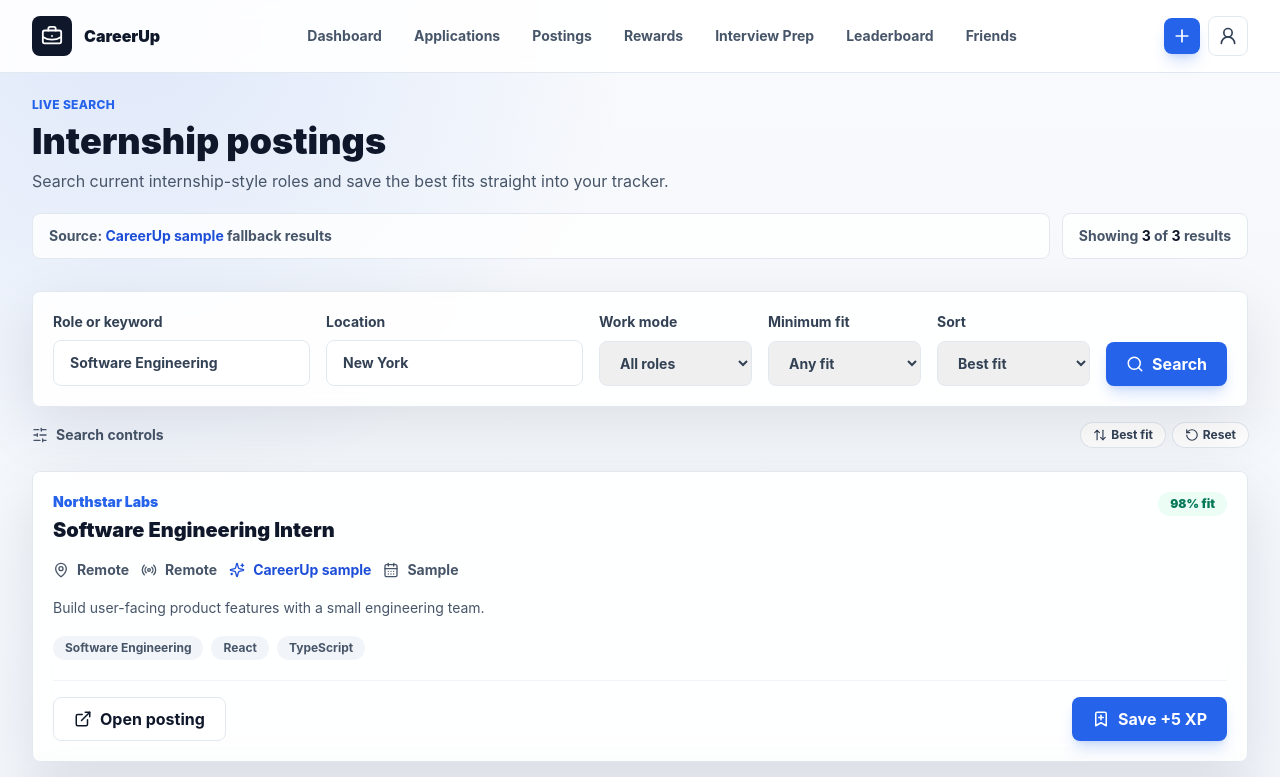
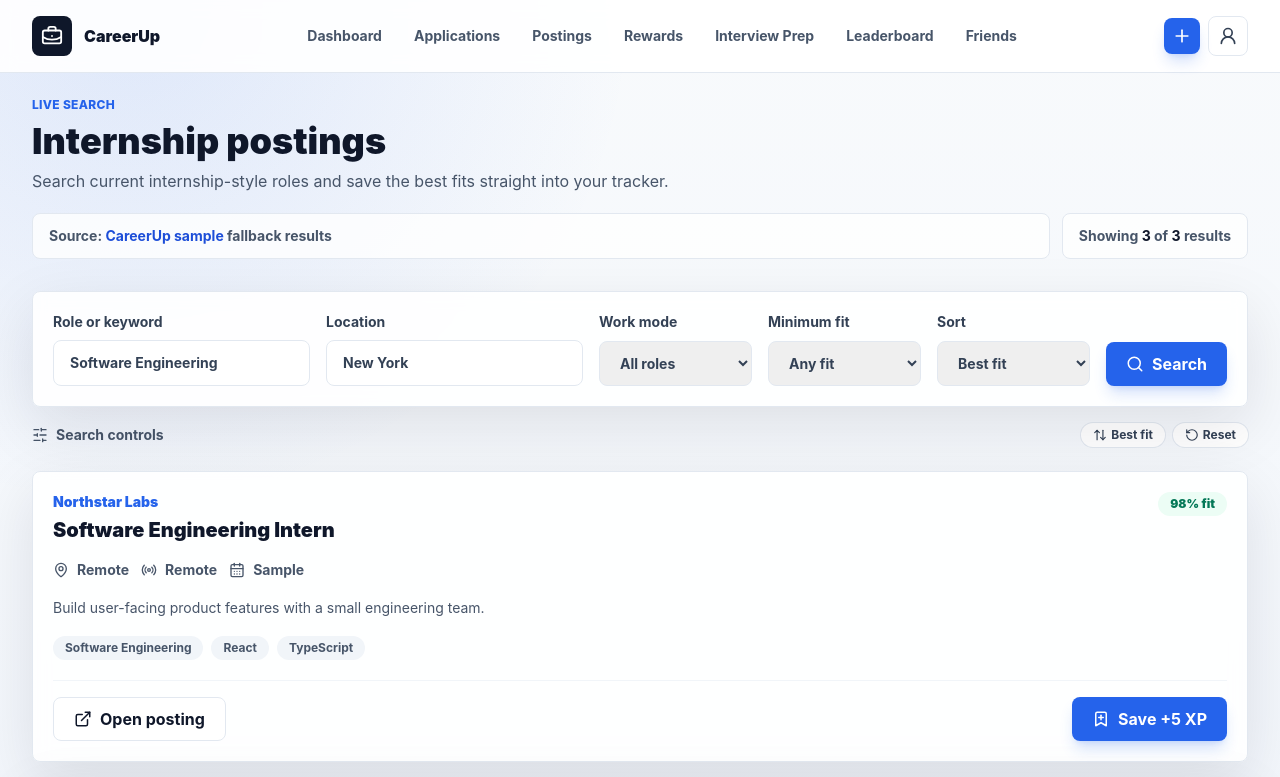
Before and after one commit to Varun-gull/CareerUp, a Next.js app: page /postings in a window 1280 px wide. Shown: the top 777 px of the page. Built offline with nearby package versions, Linux system fonts and the light colour scheme; no server answers.

Commit message:
Remove source API label from posting cards
Co-Authored-By: Claude Sonnet 4.6 <noreply@anthropic.com>

```diff
--- a/components/PostingCard.tsx
+++ b/components/PostingCard.tsx
@@ -1,4 +1,4 @@
-import { BookmarkPlus, CalendarDays, ExternalLink, MapPin, Radio, Sparkles } from "lucide-react";
+import { BookmarkPlus, CalendarDays, ExternalLink, MapPin, Radio } from "lucide-react";
 import { savePostingApplication } from "@/lib/applications/actions";
 import type { InternshipPosting } from "@/lib/types";
 
@@ -25,10 +25,7 @@ export function PostingCard({ posting }: { posting: InternshipPosting }) {
         <span className="inline-flex items-center gap-2">
           <Radio size={16} /> {workModeLabel}
         </span>
-        <span className="inline-flex items-center gap-2 text-blue-700">
-          <Sparkles size={16} /> {posting.source}
-        </span>
-        <span className="inline-flex items-center gap-2">
+<span className="inline-flex items-center gap-2">
           <CalendarDays size={16} /> {posting.postedAt}
         </span>
       </div>
```
